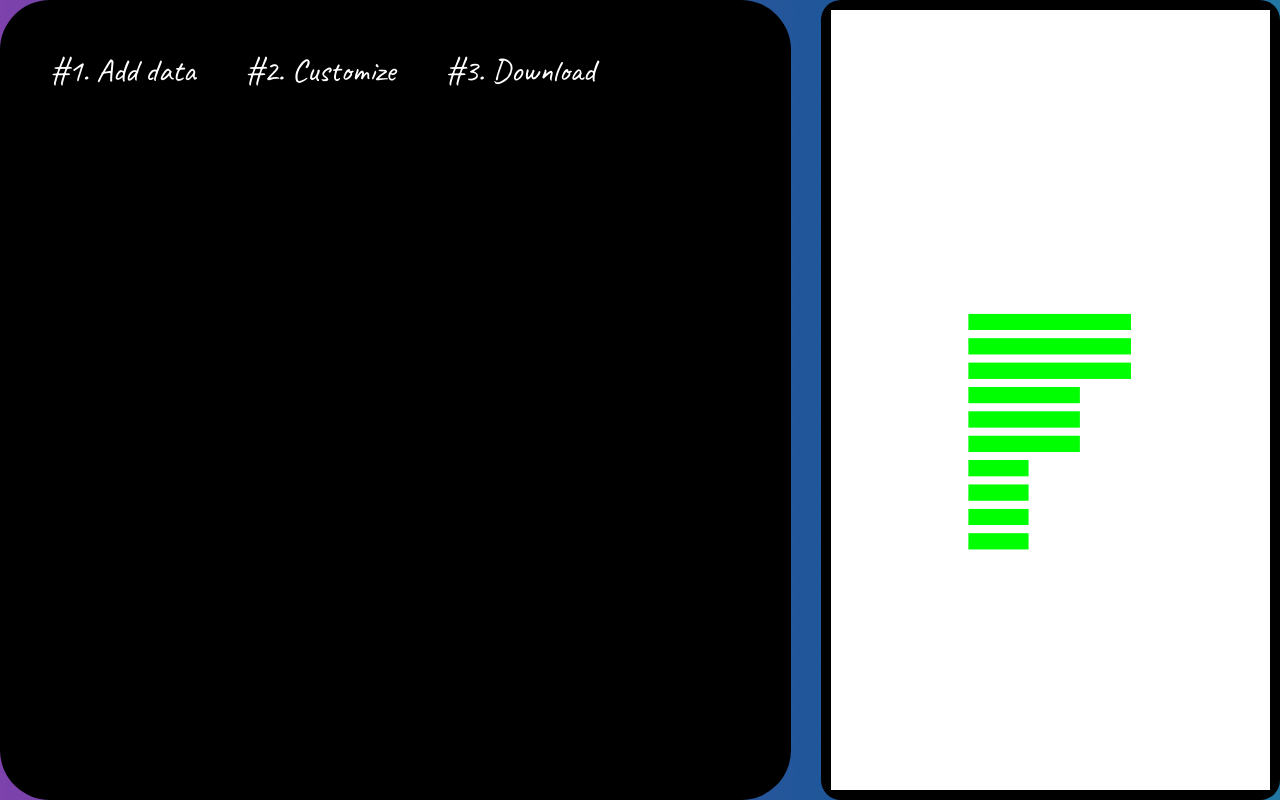
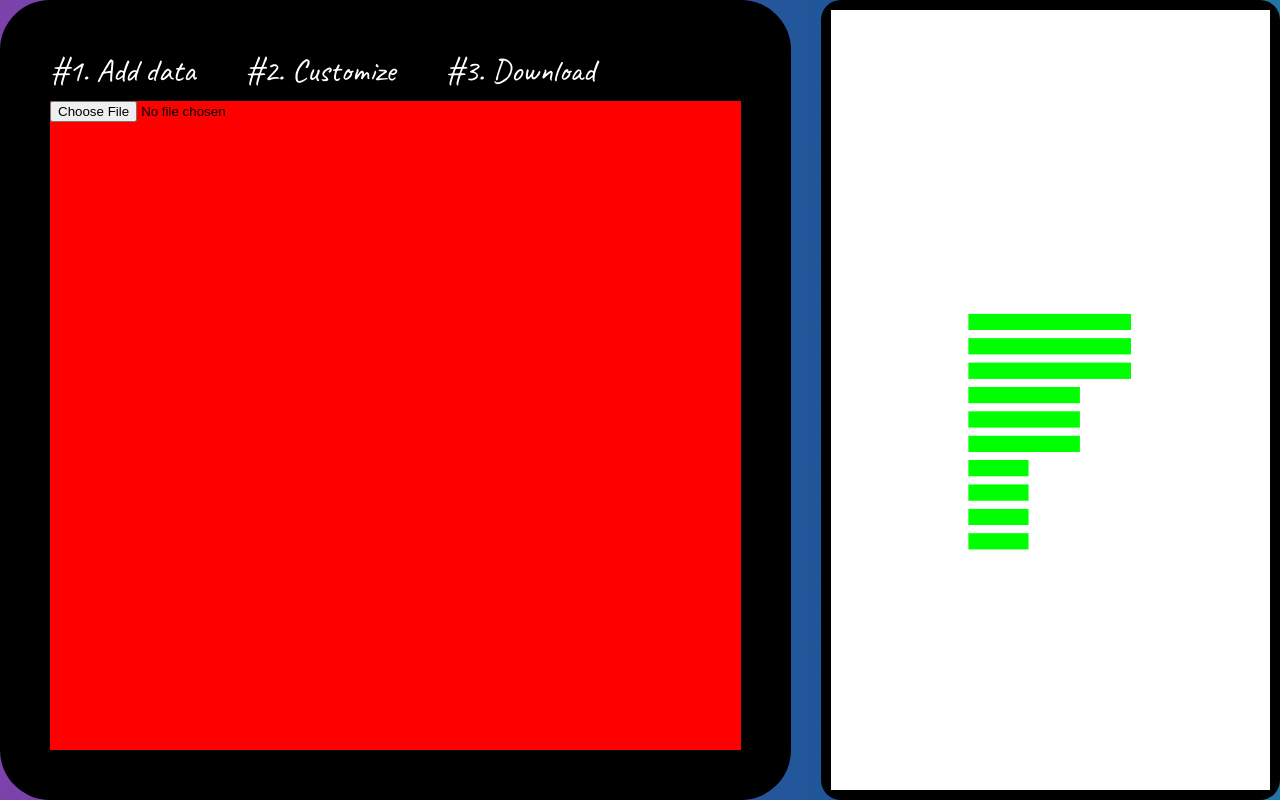
Before and after one commit to boros-csaba/data-change-visualizer, a website built with webpack: page src/index.html in a window 1280 px wide. Built offline with nearby package versions, Linux system fonts and the light colour scheme; animation ran at ten frames a second.

Commit message:
Add file upload form

```diff
--- a/package.json
+++ b/package.json
@@ -28,6 +28,7 @@
     "webpack-dev-server": "^4.15.1"
   },
   "dependencies": {
-    "three": "^0.160.0"
+    "three": "^0.160.0",
+    "xlsx": "https://cdn.sheetjs.com/xlsx-0.20.1/xlsx-0.20.1.tgz"
   }
 }
--- a/src/index.html
+++ b/src/index.html
@@ -17,6 +17,10 @@
                     <div class="tab">#2. Customize</div>
                     <div class="tab">#3. Download</div>
                 </div>
+
+                <div class="tab-content" id="data-tab" spellcheck="false">
+                    <input type="file" accept=".csv, application/vnd.openxmlformats-officedocument.spreadsheetml.sheet, application/vnd.ms-excel" />
+                </div>
             </div>
 
             <div id="render"></div>
--- a/src/styles/styles.scss
+++ b/src/styles/styles.scss
@@ -2,6 +2,7 @@ html,
 body {
   padding: 0px;
   margin: 0px;
+  box-sizing: border-box;
 }
 
 $bgWidth: 10000px;
@@ -35,9 +36,10 @@ $bgWidth: 10000px;
     max-height: 800px;
     margin: 0 auto;
 
-    box-sizing: border-box;
-
     .editors {
+      display: flex;
+      gap: 10px;
+      flex-direction: column;
       background: black;
       border-radius: 50px;
       width: 100%;
@@ -56,6 +58,10 @@ $bgWidth: 10000px;
             cursor: pointer;
             text-decoration: underline;
           }
+        }
+
+        .tab-content {
+          flex-grow: 1;
         }
     }
 
@@ -82,3 +88,11 @@ $bgWidth: 10000px;
     background-position-x: $bgWidth;
   }
 }
+
+#data-tab {
+  display: flex;
+  background-color: red;
+
+
+
+}
```
Also changed, not shown: 1 other file.
